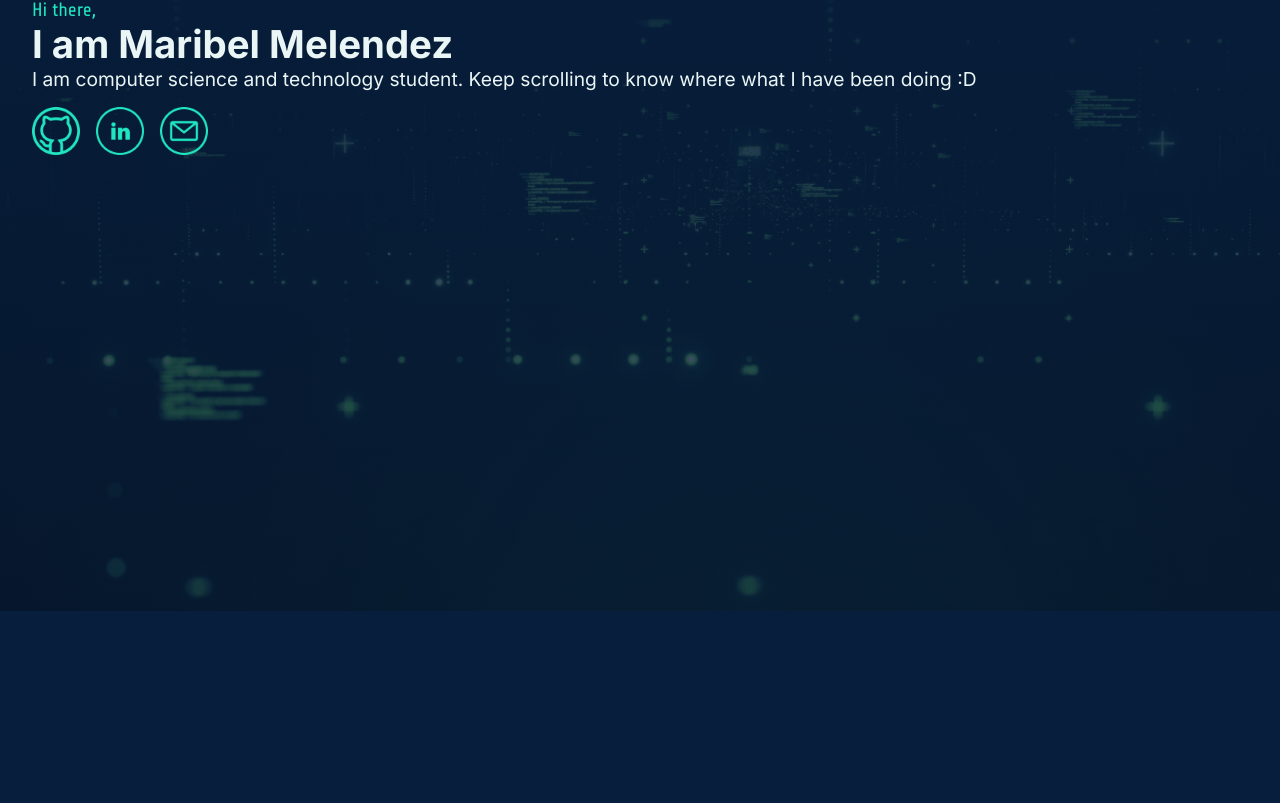
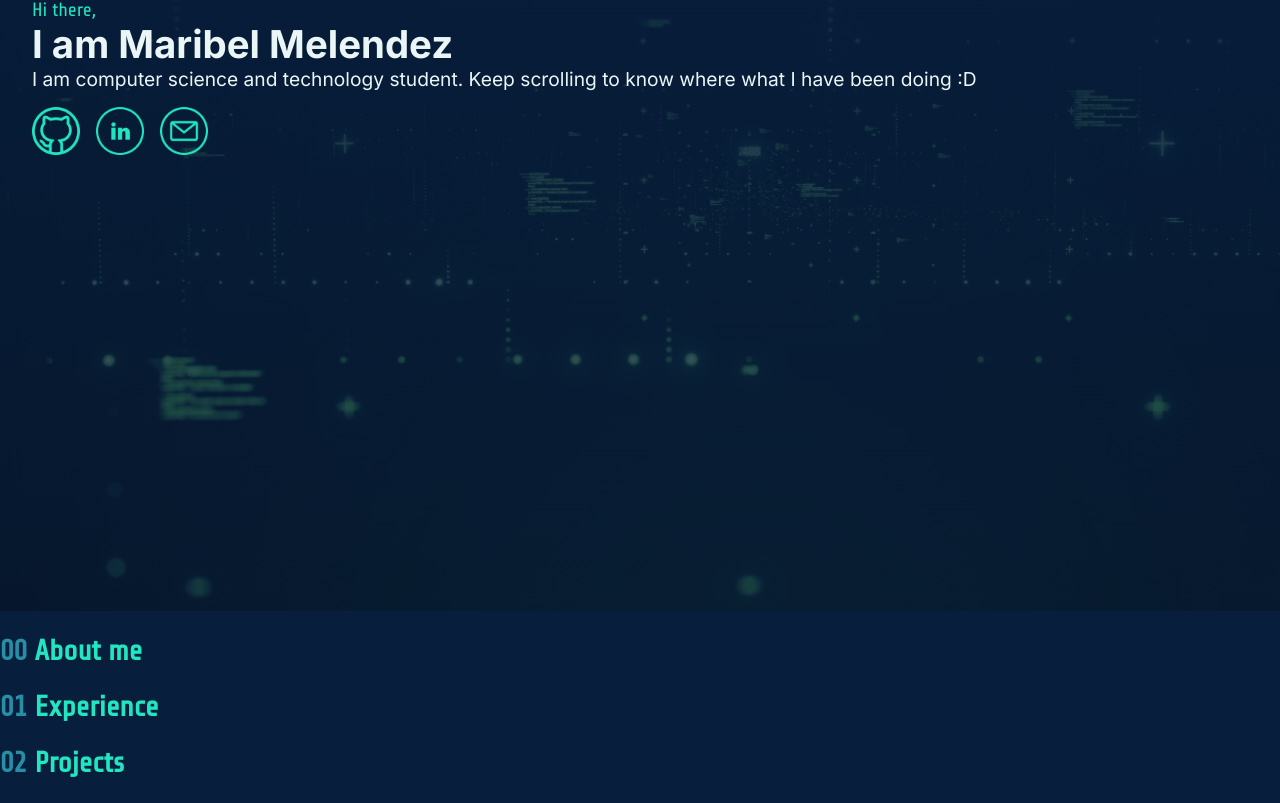
Before and after one commit to marmelendez/my-portfolio, a React (Create React App) app: page / in a window 1280 px wide. Shown: the part 221-1024 px from the top of the page. Before the commit the page ends 832 px from the top, so only its background shows below. Built offline with nearby package versions, Linux system fonts and the light colour scheme.

Commit message:
Add Title component

```diff
--- a/src/App.js
+++ b/src/App.js
@@ -1,5 +1,6 @@
-import Header from './components/header'
-import Landing from './components/landing'
+import Header from './components/Header'
+import Landing from './components/Landing'
+import Title from './components/Title'
 // import BGVideo from './img/banner-landing.mp4'
 
 function App() {
@@ -13,8 +14,21 @@ function App() {
         <Header />
         <main>
           <Landing />
-        </main>
+          </main>
       </div>
+
+      <section>
+            <Title id="about-me" number="00" sectionTitle="About me"/>
+          </section>
+
+          <section>
+            <Title id="experience" number="01" sectionTitle="Experience"/>
+          </section>
+
+          <section>
+            <Title id="projects" number="02" sectionTitle="Projects"/>
+          </section>
+
     </div>
   );
 }
--- /dev/null
+++ b/src/components/Title.js
@@ -0,0 +1,9 @@
+function Title(props) {
+    return (
+        <div id={props.id}>
+            <h1 className="f-share-tech c-aqua"><span className="c-bluegreen">{props.number} </span>{props.sectionTitle}</h1>
+        </div>
+    );
+}
+
+export default Title;
```
